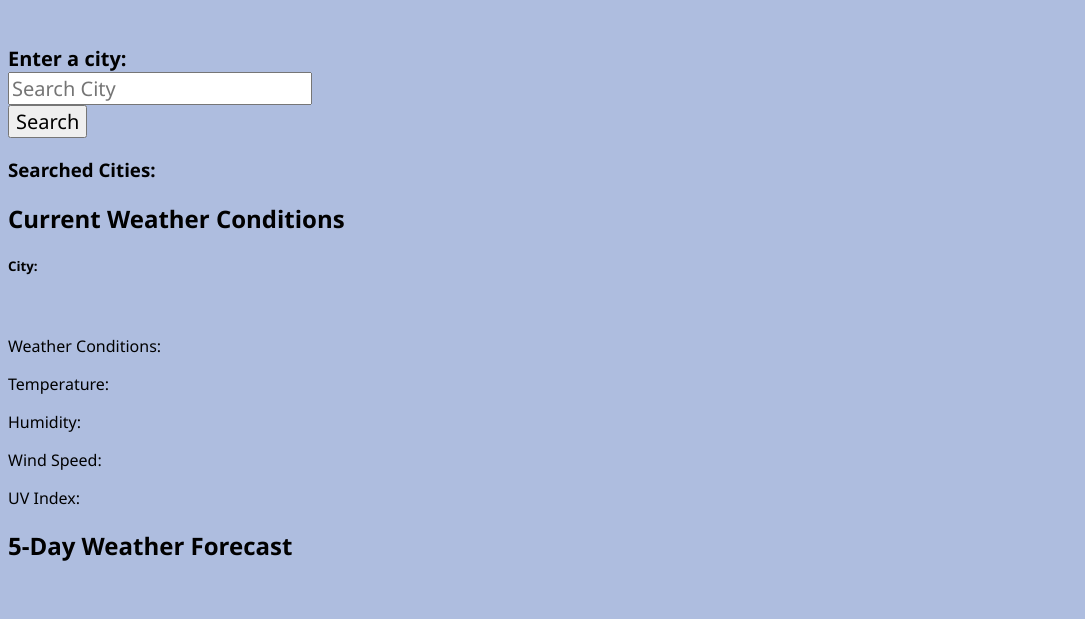
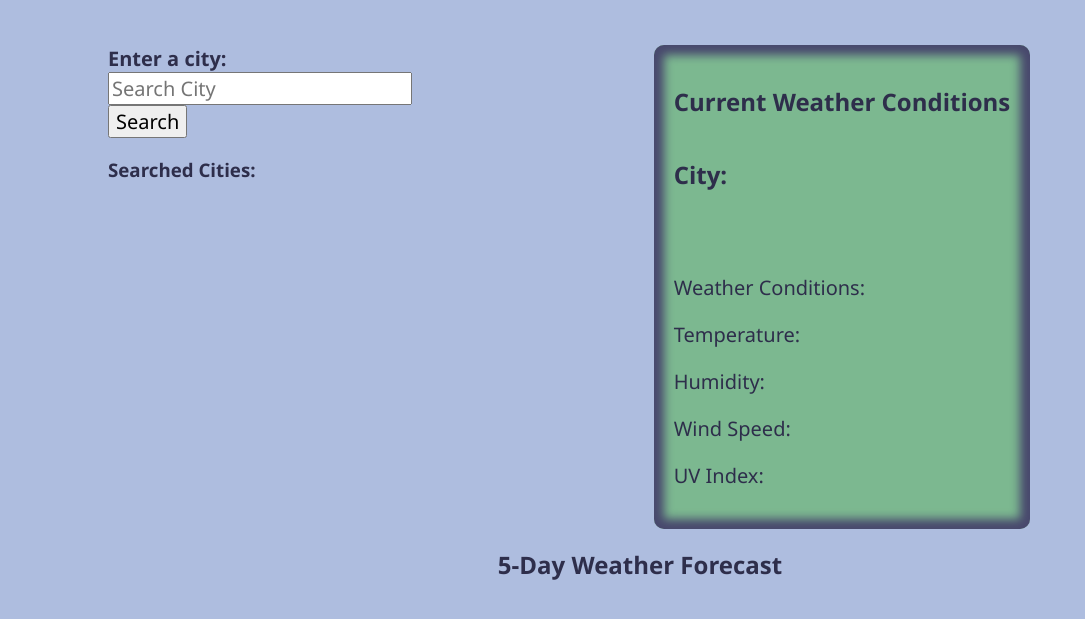
Before and after one commit to jessgreene9/weather-app, a plain HTML site: page index.html in a window 1280 px wide. Shown: the part 149-768 px from the top of the page, without its empty margins (0-1085 px from the left). Drawn offline with Linux system fonts and the light colour scheme.

Commit message:
styling fixes

```diff
--- a/assets/script.js
+++ b/assets/script.js
@@ -1,7 +1,9 @@
+
+//global variables
 var apiKey = "2f5fe5c63f4f11da53f650c0726010f9";
-var inputCityEl= document.querySelector("#input-city");
+var inputCityEl = document.querySelector("#input-city");
 var searchFormEl = document.querySelector(".search-form");
-var searchBtnEl= document.querySelector("#searchBtn");
+var searchBtnEl = document.querySelector("#searchBtn");
 var searchHistoryEl = document.querySelector("#searchHistory");
 var weatherEl = document.querySelector("#weather");
 var dateEl = document.querySelector("#date");
@@ -15,11 +17,14 @@ var uvIndexEl = document.querySelector("#currentUVI");
 var lat = "";
 var lon = "";
 
-function saveToLocal (cityInput) {
+
+// saves to local storage and retrieves last search
+function saveToLocal(cityInput) {
     var inputData = JSON.parse(localStorage.getItem("cityInput")) || [];
     inputData.push(cityInput);
     localStorage.setItem("cityInput", JSON.stringify(inputData));
 }
+//displays recent searches as buttons that the user can click to search that city
 function renderSavedSearch() {
     searchHistoryEl.innerHTML = "";
     var inputData = JSON.parse(localStorage.getItem("cityInput")) || [];
@@ -29,14 +34,16 @@ function renderSavedSearch() {
         cityBtn.classList.add("recent-searches");
         searchHistoryEl.appendChild(cityBtn);
         cityBtn.textContent = citySearched;
-       cityBtn.addEventListener('click', function(event){
+        cityBtn.addEventListener("click", function (event) {
             event.preventDefault();
             getWeather(event.target.textContent);
-       })
-    })
+        });
+    });
 }
 renderSavedSearch();
 
+
+//initial search
 searchFormEl.addEventListener("submit", function (event) {
     event.preventDefault();
     var cityInput = document.querySelector("#input-city").value;
@@ -46,11 +53,14 @@ searchFormEl.addEventListener("submit", function (event) {
 });
 
 
-
-
+//fetches to retrieve the public API from Open Weather
 function getWeather(cityName) {
     console.log(cityName);
-    var apiUrl = "https://api.openweathermap.org/data/2.5/weather?q=" + cityName + "&units=imperial&appid=" + apiKey;
+    var apiUrl =
+        "https://api.openweathermap.org/data/2.5/weather?q=" +
+        cityName +
+        "&units=imperial&appid=" +
+        apiKey;
     console.log(apiUrl);
     fetch(apiUrl)
         .then(function (response) {
@@ -60,7 +70,13 @@ function getWeather(cityName) {
             console.log(data);
             showWeather(cityName, data);
 
-        var fiveDayUrl = "https://api.openweathermap.org/data/2.5/onecall?lat=" + data.coord.lat + "&lon=" + data.coord.lon + "&units=imperial&appid=" + apiKey;
+            var fiveDayUrl =
+                "https://api.openweathermap.org/data/2.5/onecall?lat=" +
+                data.coord.lat +
+                "&lon=" +
+                data.coord.lon +
+                "&units=imperial&appid=" +
+                apiKey;
             fetch(fiveDayUrl)
                 .then(function (response) {
                     return response.json();
@@ -72,8 +88,9 @@ function getWeather(cityName) {
         });
 }
 
+
+//functions to display information from the fetch
 function showWeather(cityName, data) {
-
     var conditions = data.weather[0].main;
     var temperature = data.main.temp;
     var humidity = data.main.humidity;
@@ -81,41 +98,47 @@ function getWeather(cityName) {
     var currentCity = data.name;
 
     // console.log(temperature);
-    iconEl.src= "http://openweathermap.org/img/wn/"+ data.weather[0].icon + "@2x.png";
+    iconEl.src =
+        "http://openweathermap.org/img/wn/" + data.weather[0].icon + "@2x.png";
     descriptionEl.textContent = conditions;
     temperatureEl.textContent = temperature + "°";
     humidityEl.textContent = humidity + "%";
     windSpeedEl.textContent = windSpeed + " mph";
     cityEl.textContent = currentCity;
+}
 
-
-  };
 
 function showFiveDay(data) {
     var fiveDayContainersEl = document.querySelector("#fiveDayContainers");
-      var uvIndex= data.current.uvi;
+    var uvIndex = data.current.uvi;
     uvIndexEl.textContent = uvIndex;
     fiveDayContainersEl.innerHTML = "";
-    var fiveDayArray = data.daily.slice(1,6);
-    fiveDayArray.forEach(function(day){
-        console.log(day.temp.day)
-        var fiveDayDateEl= document.createElement("h3");
+    var fiveDayArray = data.daily.slice(1, 6);
+    fiveDayArray.forEach(function (day) {
+        console.log(day.temp.day);
+        var fiveDayDateEl = document.createElement("h3");
         var fiveDescription = document.createElement("img");
-        var fiveTempEl= document.createElement("p");
+        var fiveTempEl = document.createElement("p");
         var fiveHumidityEl = document.createElement("p");
         var fiveWindEl = document.createElement("p");
-        var yourDate = new Date(day.dt *1000);
+        var yourDate = new Date(day.dt * 1000);
 
         fiveDayDateEl.textContent = yourDate;
-        fiveDescription.src = "http://openweathermap.org/img/wn/"+ day.weather[0].icon + "@2x.png";
+        fiveDescription.src =
+            "http://openweathermap.org/img/wn/" + day.weather[0].icon + "@2x.png";
         fiveTempEl.textContent = "Temp: " + day.temp.day + "°";
-        fiveHumidityEl.textContent ="Humidity: " + day.humidity + "%"
+        fiveHumidityEl.textContent = "Humidity: " + day.humidity + "%";
         fiveWindEl.textContent = "Wind: " + day.wind_speed + " mph";
 
         var weatherBox = document.createElement("div");
         weatherBox.classList.add("boxes");
         fiveDayContainersEl.appendChild(weatherBox);
-        weatherBox.append(fiveDayDateEl, fiveDescription,fiveTempEl,fiveHumidityEl,fiveWindEl );
-
-;    })
-  };
+        weatherBox.append(
+            fiveDayDateEl,
+            fiveDescription,
+            fiveTempEl,
+            fiveHumidityEl,
+            fiveWindEl
+        );
+    });
+}
--- a/assets/style.css
+++ b/assets/style.css
@@ -1,27 +1,31 @@
 * {
-font-family: 'Segoe UI', Tahoma, Geneva, Verdana, sans-serif;
+  font-family: "Segoe UI", Tahoma, Geneva, Verdana, sans-serif;
 }
 
 body {
   background-color: rgb(174, 189, 223);
-
-
+}
+.container {
+  display: flex;
+  color: rgb(46, 46, 75);
 }
 
 header {
   text-align: center;
-    font-size:36px;
-    color: rgb(72, 72, 109)
+  font-size: 36px;
+  color: rgb(72, 72, 109);
 }
 
 .search-city label {
   font-size: 20px;
   font-weight: bold;
   text-align: center;
+  color: rgb(46, 46, 75);
 }
 .search-city {
   text-align: left;
-
+  color: rgb(46, 46, 75);
+  margin-left: 100px;
 }
 
 #input-city {
@@ -32,26 +36,55 @@ header {
   font-size: 20px;
 }
 
+h3 {
+  color: rgb(46, 46, 75);
+}
+
 .recent-searches {
   display: block;
   margin: 10px 10px;
   font-size: 20px;
-
-
 }
 
 .current {
-
+  display: inline-block;
+  margin: 0 auto;
+  background-color: rgb(124, 184, 144);
+  padding: 20px;
+  box-shadow: inset 0px 0px 10px 10px rgb(72, 72, 109);
+  border-radius: 10px;
+  color: rgb(46, 46, 75);
 }
 
-
-
+.current h4 {
+  font-size: 20px;
+  color: rgb(46, 46, 75);
+}
 
 .boxes {
   background-color: cadetblue;
-    width:200px;
+  width: 200px;
   height: 350px;
   display: inline-block;
-    margin: 10px 10px;
+  margin: 30px 10px;
+  color: rgb(46, 46, 75);
+  padding: 15px;
+}
 
+.fiveday {
+  display: flex;
+  justify-content: center;
+  color: rgb(46, 46, 75);
 }
+
+.fiveday h2 {
+  color: rgb(46, 46, 75);
+}
+
+h5, #city {
+    font-size: 24px;
+}
+
+#weather p {
+    font-size: 20px;
+}
--- a/index.html
+++ b/index.html
@@ -1,5 +1,6 @@
 <!DOCTYPE html>
 <html lang="en">
+
 <head>
     <meta charset="UTF-8">
     <meta http-equiv="X-UA-Compatible" content="IE=edge">
@@ -7,18 +8,19 @@
     <link rel="stylesheet" href="assets/style.css">
     <title>Weather Dashboard</title>
 </head>
+
 <body>
 
     <header>
         <h1> Weather Dashboard</h1>
-      </div>
     </header>
 
+    <div class="container">
         <div class="search-city">
             <label>Enter a city:</label>
             <div class="search-content">
                 <form class="search-form">
-              <input id="input-city" type="text" placeholder="Search City"/>
+                    <input id="input-city" type="text" placeholder="Search City" />
                     <div class="search-content">
                         <button id="searchBtn">Search</button>
                     </div>
@@ -32,13 +34,12 @@
 
         </div>
 
-      <div class= "current">
+        <div class="current">
             <h2>Current Weather Conditions</h2>
 
             <div id="weather" class="weather-box">
-              <h4 id="date"></h4>
                 <h5>City: <span id="city"></span></h5>
-              <div ><img id="icon" src=""></div>
+                <div><img id="icon" src=""></div>
                 <p>Weather Conditions: <span id="description"></span></p>
                 <p>Temperature: <span id="temp"></span></p>
                 <p>Humidity: <span id="humidity"></span></p>
@@ -47,12 +48,9 @@
             </div>
         </div>
     </div>
+    </div>
 
-
-
-      <div class="5day">
-
-          <div class="forecast-info">
+    <div class="fiveday">
         <h2>5-Day Weather Forecast</h2>
         <div id="fiveDayContainers"></div>
 
@@ -60,4 +58,5 @@
     </div>
     </div>
     <script src="assets/script.js"></script>
+
 </html>
```
Lines whose indentation alone changed are shown as unchanged.
